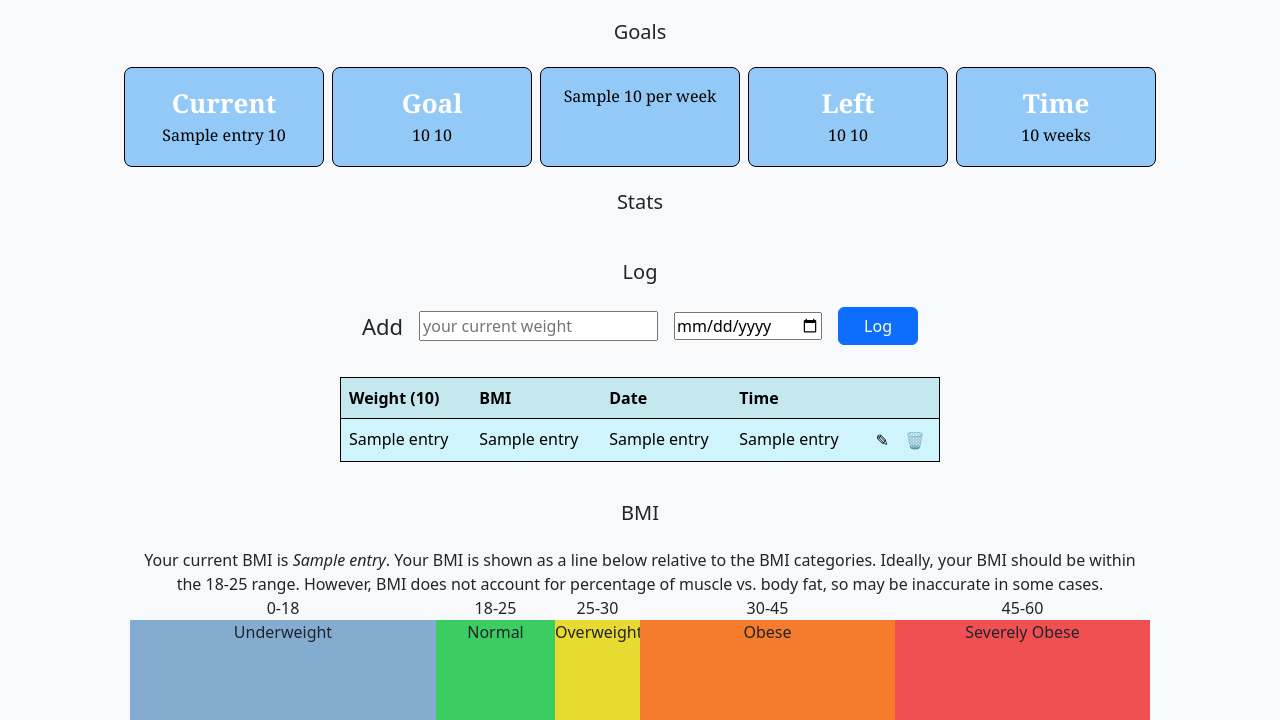
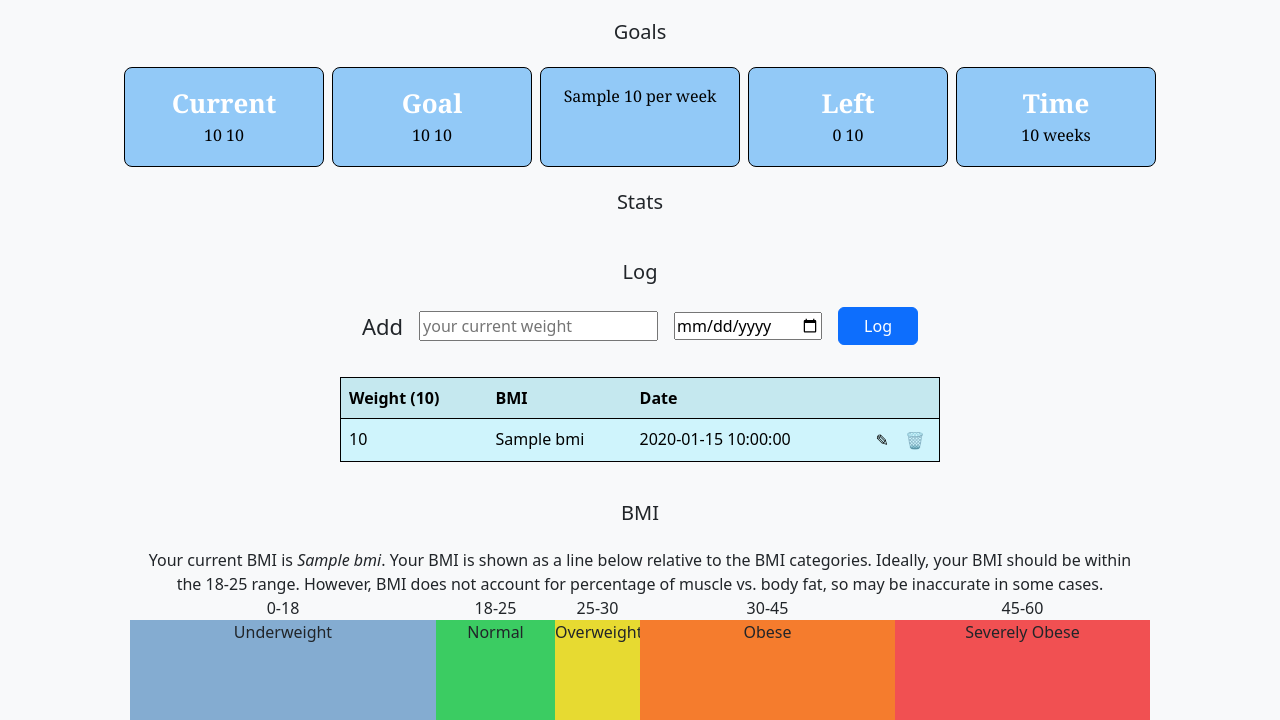
Before and after one commit to bradapc/tracker, a Flask app: template templates/weight_log.html in a window 1280 px wide. Shown: the part 107-827 px from the top of the page. Run offline with Flask 3, Linux system fonts and the light colour scheme; the template is opened without the code that fills it: most values are stand-ins (such as "Sample title", 1, 10 or a date in 2020); some libraries are stand-ins or nearby versions.

Commit message:
Removed time from weight log. Updated weight_log to be a dict instead of list for clearer code.

```diff
--- a/app.py
+++ b/app.py
@@ -71,22 +71,8 @@ def getWeightLog():
 
 def getFormattedDateTime():
     current_time = datetime.now()
-    dt_string = current_time.strftime("%d/%m/%Y %H:%M:%S")
+    dt_string = current_time.strftime("%d/%m/%Y")
     return dt_string
-
-def splitDateTime(weight_log):
-    new_weight_log = []
-    for entry in weight_log:
-        new_entry = []
-        dt_list = entry[3].split()
-        dt_list[1] = dt_list[1][0:5]
-        new_entry.append(entry[0])
-        new_entry.append(entry[1])
-        new_entry.append(entry[2])
-        new_entry.append(dt_list[0])
-        new_entry.append(dt_list[1])
-        new_weight_log.append(new_entry)
-    return new_weight_log
 
 def computeBMI(height, weight, units):
     bmi = 0
@@ -99,9 +85,9 @@ def computeBMI(height, weight, units):
 def addBMI(log, height, units):
     weight_log = []
     for row in log:
-        bmi = computeBMI(height, row[2], units)
+        bmi = computeBMI(height, row['weight'], units)
         bmi_str = "%0.1f" % bmi
-        row.append(bmi_str)
+        row['bmi'] = bmi_str
         weight_log.append(row)
     return weight_log
 
@@ -112,6 +98,25 @@ def getUserGoals():
     user_goals = []
     user_goals = cur.fetchall()
     return user_goals
+
+def isProperDateString(date_input):
+    date = date_input.split("-")
+    if (not (re.search("[0-9][0-9][0-9][0-9]", date[0]) and
+        re.search("0|1[0-9]", date[1]) and
+        re.search("[0-31]", date[2]))):
+            return False
+    return True
+
+def convertWLTupleToList(log):
+    new_log = []
+    for row in log:
+        new_row = {}
+        new_row['log_id'] = row[0]
+        new_row['user_id'] = row[1]
+        new_row['weight'] = row[2]
+        new_row['time'] = row[3]
+        new_log.append(new_row)
+    return new_log
 
 
 @app.route("/")
@@ -211,7 +216,7 @@ def weight():
                 errormsg = "Please enter a number in the height field to set a goal."
                 return render_template("weight.html", errormsg=errormsg)
 
-        #Get current date and time for insertion into database
+        #Get current date for insertion into database
         dt_string = getFormattedDateTime()
 
         #Enter data in database weight_goals table if no weight goal exists
@@ -219,7 +224,6 @@ def weight():
         cur = con.cursor()
         if weightGoalExists():
             cur.execute("UPDATE weight_goals SET goal_weight = ?, goal_step = ?, height = ?, goal_direction = ?, units = ?, time = ? WHERE user_id = ?", (goal_weight, goal_step, height, goal_direction, selected_unit, dt_string, session['user_id']),)
-            #TODO: add log into weight_log for goal updates (goal updates not added yet)
             con.commit()
         else:
             cur.execute("INSERT INTO weight_goals (user_id, goal_weight, goal_step, height, goal_direction, units, time) VALUES(?, ?, ?, ?, ?, ?, ?)", (session['user_id'], goal_weight, goal_step, height, goal_direction, selected_unit, dt_string,))
@@ -237,22 +241,24 @@ def weight_log():
     weight_goals = weightGoalExists()
     if not weight_goals:
         return redirect("/weight")
-    weight_log = getWeightLog()
+    weight_log_tuple = getWeightLog()
+    weight_log = convertWLTupleToList(weight_log_tuple)
     units = getUnits(weight_goals)
-    new_weight_log = splitDateTime(weight_log)
-    new_weight_log = addBMI(new_weight_log, weight_goals['height'], weight_goals['units'])
-    #TODO: Graphs / data
-    #TODO: Lowest weight, bmi, etc.
+    weight_log = addBMI(weight_log, weight_goals['height'], weight_goals['units'])
     if request.method == "POST":
         new_weight_entry = request.form.get("weight-entry")
+        weight_entry_date = request.form.get("date set")
+        if not isProperDateString(weight_entry_date):
+            errormsg = "Invalid date."
+            return render_template("weight_log.html", errormsg=errormsg, user=session['user'], weight_goals=weight_goals, units=units, weight_log=weight_log)
         if not new_weight_entry:
             errormsg = "Please enter a weight."
-            return render_template("weight_log.html", errormsg=errormsg, user=session['user'], weight_goals=weight_goals, units=units, new_weight_log=new_weight_log)
+            return render_template("weight_log.html", errormsg=errormsg, user=session['user'], weight_goals=weight_goals, units=units, weight_log=weight_log)
         try:
             new_weight_entry = float(new_weight_entry)
         except:
             errormsg = "Please enter only numbers into the weight form."
-            return render_template("weight_log.html", errormsg=errormsg, user=session['user'], weight_goals=weight_goals, units=units, new_weight_log=new_weight_log)
+            return render_template("weight_log.html", errormsg=errormsg, user=session['user'], weight_goals=weight_goals, units=units, weight_log=weight_log)
         dt_string = getFormattedDateTime()
         #Insert entry into database
         con = sqlite3.connect("tracker.db")
@@ -261,7 +267,7 @@ def weight_log():
         con.commit()
         return redirect("/weight/log")
     else:
-        return render_template("weight_log.html", user=session['user'], weight_goals=weight_goals, units=units, new_weight_log=new_weight_log)
+        return render_template("weight_log.html", user=session['user'], weight_goals=weight_goals, units=units, weight_log=weight_log)
 
 @app.route("/weight/log/delete", methods=["POST"])
 @login_required
@@ -278,20 +284,12 @@ def weight_log_delete():
 def weight_log_edit():
     weight_input = request.form.get("weight edit")
     date_input = request.form.get("date edit")
-    hours_input = request.form.get("hours edit")
-    minutes_input = request.form.get("minutes edit")
-    if not weight_input or not date_input or not hours_input or not minutes_input:
-        return redirect("/weight/log")
-    if hours_input not in [str(i).zfill(2) for i in range(0, 24)]:
-        return redirect("/weight/log")
-    if minutes_input not in [str(i).zfill(2) for i in range(0, 60)]:
+    if not weight_input or not date_input:
         return redirect("/weight/log")
     date = date_input.split("-")
-    if (not (re.search("[0-9][0-9][0-9][0-9]", date[0]) and
-        re.search("0|1[0-9]", date[1]) and
-        re.search("[0-31]", date[2]))):
+    if not isProperDateString(date_input):
         return redirect("/weight/log")
-    dt_string = date[2] + "/" + date[1] + "/" + date[0] + " " + str(hours_input) + ":" + str(minutes_input)
+    dt_string = date[2] + "/" + date[1] + "/" + date[0]
     id = request.form['button edit log']
     con = sqlite3.connect("tracker.db")
     cur = con.cursor()
--- a/templates/weight_log.html
+++ b/templates/weight_log.html
@@ -11,7 +11,7 @@
         <div class="goal-weight-container">
             <div class="goal-weight-box">
                 <span class="goal-weight-box-head">Current</span>
-                <span class="goal-weight-box-body">{{ new_weight_log[0][2] }} {{units.weight_unit}}</span>
+                <span class="goal-weight-box-body">{{ weight_log[0].weight }} {{units.weight_unit}}</span>
             </div>
             <div class="goal-weight-box">
                 <span class="goal-weight-box-head">Goal</span>
@@ -27,11 +27,11 @@
             </div>
             <div class="goal-weight-box">
                 <span class="goal-weight-box-head">Left</span>
-                <span class="goal-weight-box-body">{{ new_weight_log[0][2] - weight_goals.goal_weight }} {{ units.weight_unit }}</span>
+                <span class="goal-weight-box-body">{{ weight_log[0].weight - weight_goals.goal_weight }} {{ units.weight_unit }}</span>
             </div>
             <div class="goal-weight-box">
                 <span class="goal-weight-box-head">Time</span>
-                <span class="goal-weight-box-body">{{ ((new_weight_log[0][2] - weight_goals.goal_weight) / weight_goals.goal_step) | int }} weeks</span>
+                <span class="goal-weight-box-body">{{ ((weight_log[0].weight - weight_goals.goal_weight) / weight_goals.goal_step) | int }} weeks</span>
             </div>
         </div>
         {% if errormsg %}
@@ -58,22 +58,20 @@
                         <th>Weight ({{ units.weight_unit }})</th>
                         <th>BMI</th>
                         <th>Date</th>
-                        <th>Time</th>
                         <th></th>
                     </tr>
-                    {% for entry in new_weight_log %}
+                    {% for entry in weight_log %}
                     <tr>
-                        <td>{{ entry[2] }}</td>
-                        <td>{{ entry[5] }}</td>
-                        <td> {{ entry[3] }}</td>
-                        <td>{{ entry[4] }}</td>
+                        <td>{{ entry.weight }}</td>
+                        <td>{{ entry.bmi }}</td>
+                        <td> {{ entry.time }}</td>
                         <td class="weight-log-options-td">
                             <!-- Button trigger modal -->
-                            <button type="button" class="weight-log-edit" data-bs-toggle="modal" data-bs-target="#editModal{{ entry[0] }}">
+                            <button type="button" class="weight-log-edit" data-bs-toggle="modal" data-bs-target="#editModal{{ entry.log_id }}">
                                 &#9998;
                             </button>
                             <!-- Modal -->
-                            <div class="modal fade" id="editModal{{ entry[0] }}" data-bs-backdrop="static" data-bs-keyboard="false" tabindex="-1" aria-labelledby="editModalLabel" aria-hidden="true">
+                            <div class="modal fade" id="editModal{{ entry.log_id }}" data-bs-backdrop="static" data-bs-keyboard="false" tabindex="-1" aria-labelledby="editModalLabel" aria-hidden="true">
                                 <div class="modal-dialog modal-dialog-centered">
                                 <div class="modal-content">
                                     <div class="modal-header">
@@ -81,31 +79,25 @@
                                     <button type="button" class="btn-close" data-bs-dismiss="modal" aria-label="Close"></button>
                                     </div>
                                     <div class="modal-body">
-                                        <form id="weight-edit{{ entry[0] }}" class="edit-weight-entry" action="/weight/log/edit" method="post">
+                                        <form id="weight-edit{{ entry.log_id }}" class="edit-weight-entry" action="/weight/log/edit" method="post">
                                             <label for="weight edit">Weight</label>
                                             <div>
-                                                <input type="text" name="weight edit" id="weightinput{{ entry[0] }}" value="{{ entry[2] }}">
+                                                <input type="text" name="weight edit" id="weightinput{{ entry.log_id }}" value="{{ entry.weight }}">
                                                 <span>{{ units.weight_unit }}</span>
                                             </div>
                                             <label for="date edit">Date</label>
-                                            <input type="date" name="date edit" id="dateinput{{ entry[0] }}" value="{{ entry[3][6:10] }}-{{ entry[3][3:5] }}-{{ entry[3][0:2] }}">
-                                            <div class="edit-weight-entry-time-div">
-                                                <label for="time hours">Time</label>
-                                                <input class="edit-weight-input-time" id="hoursinput{{ entry[0] }}" type="text" name="hours edit" maxlength="2" value="{{ entry[4][0:2] }}">
-                                                <span>:</span>
-                                                <input class="edit-weight-input-time" id="minutesinput{{ entry[0] }}" type="text" name="minutes edit" maxlength="2" value="{{ entry[4][3:5] }}">
-                                            </div>
+                                            <input type="date" name="date edit" id="dateinput{{ entry.log_id }}" value="{{ entry.time[6:10] }}-{{ entry.time[3:5] }}-{{ entry.time[0:2] }}">
                                         </form>
                                     </div>
                                     <div class="modal-footer">
-                                    <button type="button" onclick="resetValues('{{ entry[0] }}')" class="btn btn-danger" data-bs-dismiss="modal">Close</button>
-                                    <button type="submit" name="button edit log" value="{{ entry[0] }}" form="weight-edit{{ entry[0] }}" class="btn btn-primary">Save Changes</button>
+                                    <button type="button" onclick="resetValues('{{ entry.log_id }}')" class="btn btn-danger" data-bs-dismiss="modal">Close</button>
+                                    <button type="submit" name="button edit log" value="{{ entry.log_id }}" form="weight-edit{{ entry.log_id }}" class="btn btn-primary">Save Changes</button>
                                     </div>
                                 </div>
                                 </div>
                             </div>
                             <form class="weight-log-form" action="/weight/log/delete" method="post">
-                                <button type="submit" class="weight-log-btn" name="delete log" value="{{ entry[0] }}">&#128465;</button>
+                                <button type="submit" class="weight-log-btn" name="delete log" value="{{ entry.log_id }}">&#128465;</button>
                             </form>
                         </td>
                     </tr>
@@ -118,7 +110,7 @@
     <div class="bmi-info-wrapper">
         <div class="bmi-info">
             <span id="bmi-category-span"></span>
-            <span>Your current BMI is <em>{{ new_weight_log[0][5] }}</em>. Your BMI is shown as a line below
+            <span>Your current BMI is <em>{{ weight_log[0].bmi }}</em>. Your BMI is shown as a line below
                 relative to the BMI categories. Ideally, your BMI should be within the 18-25 range.
                 However, BMI does not account for percentage of muscle vs. body fat, so may be inaccurate
                 in some cases.
@@ -130,11 +122,11 @@
 <script src="{{ url_for('static', filename='weight_log.js') }}"></script>
 <script src="https://cdn.plot.ly/plotly-latest.min.js"></script>
 <script type="text/javascript">
-    current_bmi = '{{ new_weight_log[0][5] }}';
-    new_weight_log = '{{ new_weight_log }}'
+    current_bmi = '{{ weight_log[0].bmi }}';
+    weight_log = '{{ weight_log }}'
     weight_entries_arrs = null;
-    if (new_weight_log) {
-        weight_entries_json = '{{ new_weight_log | tojson }}';
+    if (weight_log) {
+        weight_entries_json = '{{ weight_log | tojson }}';
         weight_entries_arrs = JSON.parse(weight_entries_json);
     }
     renderBMIScale(current_bmi);
@@ -143,8 +135,8 @@
     let yArray = [];
 
     for (i = weight_entries_arrs.length; i > 0; i--) {
-        xArray.push(weight_entries_arrs[i - 1][3] + "<br>" + weight_entries_arrs[i - 1][4]);
-        yArray.push(weight_entries_arrs[i - 1][2]);
+        xArray.push(weight_entries_arrs[i - 1]['time']);
+        yArray.push(weight_entries_arrs[i - 1]['weight']);
     }
 
     // Define Data
@@ -156,7 +148,7 @@
 
     // Define Layout
     const layout = {
-    xaxis: {range: [xArray[0], xArray[xArray.length]], title: "Time", showgrid: false},
+    xaxis: {range: [xArray[0], xArray[xArray.length]], title: "Date", showgrid: false},
     yaxis: {range: [yArray[0], yArray[yArray.length]], title: "Weight ({{ units.weight_unit }})", showgrid: false},
     title: "Weight Log",
     colorway: ['#0d63fd']
```
